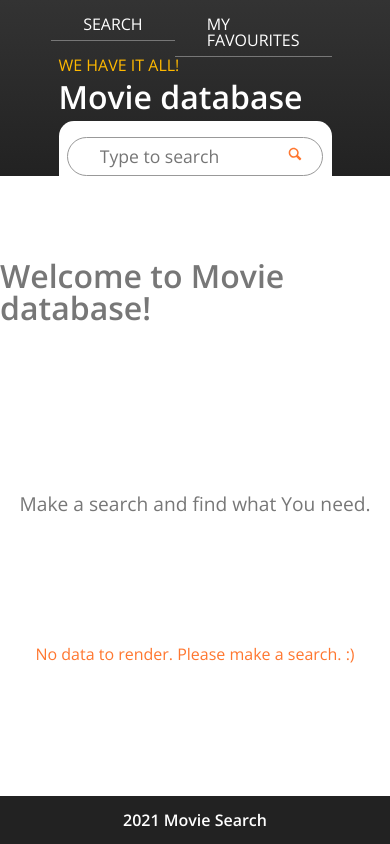
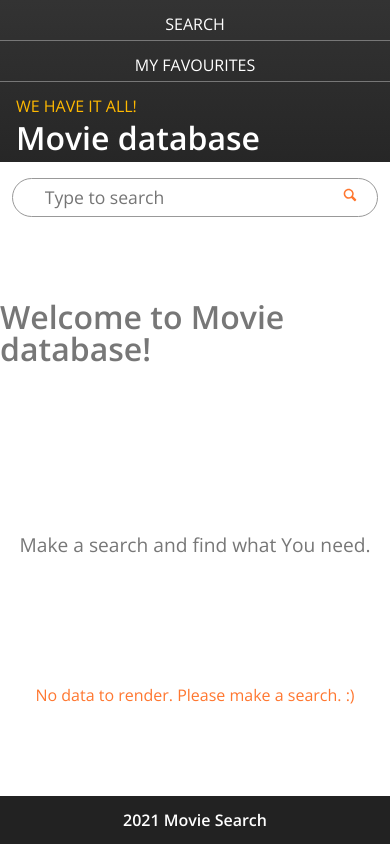
Before and after one commit to Toncheck/movier-app, a Vue app: page /home in a window 390 px wide. Built offline with nearby package versions, Linux system fonts and the light colour scheme.

Commit message:
add additional media queries

```diff
--- a/src/assets/_mixins.scss
+++ b/src/assets/_mixins.scss
@@ -21,6 +21,13 @@ ORDER: Base . typography > general layout + grid > page layout > components
 /* Media queries rade tako da se primjenjuje zadnji napisani za ostvareni uvjet. Npr. ako je trenutna vrijednost dobivena od browsera width = 750 px, biti će ispunjen uvjet media query za tab-land  i za tab-port no primjenit će se samo za tab port jer je on zadnji napisan u skripti. S time se postiglo da radi baš kako treba . Ovdje je napisano po tom redoslijedu kako bi se uvijek moglo osvrnuti na redoslijed prilikom pisanja koda tamo gdje se pozivaju mixini za definirane media queryje*/
 
 @mixin respond($breakpoint) {
+  //witdh > 400px
+  @if $breakpoint == phone-small {
+    @media only screen and (min-width: $bp-phone-small) {
+      @content;
+    } //600px/16px=37.5em
+  }
+
   //witdh > 600px
   @if $breakpoint == phone {
     @media only screen and (min-width: $bp-phone) {
--- a/src/assets/_variables.scss
+++ b/src/assets/_variables.scss
@@ -45,3 +45,4 @@ $bp-big-desktop: 112.5em; //1800/16=112.5em
 $bp-tab-land: 75em; //1200/16=75em
 $bp-tab-port: 56.25em; //900/16=56.25em
 $bp-phone: 37.5em; //600/16=37.5em
+$bp-phone-small: 25em; //400/16=25em
--- a/src/components/content/ContentFilter.vue
+++ b/src/components/content/ContentFilter.vue
@@ -90,6 +90,12 @@ export default {
     align-items: center;
     flex-wrap: wrap;
 
+    /* @include respond(phone) {
+      flex-direction: row;
+      padding-left: 0;
+      align-items: center;
+    }
+ */
     //Zašto mi ovo ne radi ovaj selektor?
     /* &:not(:last-child) {
       margin-right: 0.5rem;
@@ -103,6 +109,7 @@ export default {
     display: flex;
     cursor: pointer;
     /* position: relative; */
+    min-width: 9%;
   }
 
   &__checkbox {
--- a/src/components/content/ContentsItem.vue
+++ b/src/components/content/ContentsItem.vue
@@ -22,7 +22,6 @@
         @click="saveDetailsAboutRecord"
         >Full synopsis<span>&gt;</span></router-link
       >
-      <p>{{ id }}</p>
     </div>
   </li>
 </template>
@@ -107,10 +106,16 @@ export default {
 .item {
   display: flex;
   /* flex: 0 0 90%; */
-  padding: 2rem 0;
+  padding-top: 1rem;
   border-top: 1px solid var(--color-grey-dark-3);
   justify-content: flex-start;
   align-items: center;
+  flex-direction: column;
+
+  @include respond(tab-port) {
+    flex-direction: row;
+    padding: 2rem 0;
+  }
 
   &__data :not(:first-child) {
     margin-top: 0.5rem;
@@ -118,13 +123,23 @@ export default {
 
   &__left-box {
     min-width: 15rem;
+    margin-bottom: 1rem;
+    text-align: center;
+
+    @include respond(tab-port) {
+      min-width: 15rem;
+    }
+
+    @include respond(tab-port) {
+      margin-bottom: 0;
+    }
   }
 
   &__photo {
-    width: 13rem;
+    width: 70%;
     height: auto;
+    object-fit: cover;
     border-radius: 15px;
-    margin-right: 1rem;
   }
 
   &__popularity {
--- a/src/components/layout/TheHeader.vue
+++ b/src/components/layout/TheHeader.vue
@@ -57,7 +57,15 @@ export default {
     var(--color-grey-dark-1),
     var(--color-black-dark-3)
   );
-  padding: 0 15%;
+  padding: 0 0;
+
+  @include respond(phone-small) {
+    padding: 0 5%;
+  }
+
+  @include respond(phone) {
+    padding: 0 15%;
+  }
   /* flex-wrap: wrap; */
 
   /* & > * {
@@ -70,23 +78,74 @@ export default {
 
 .user-nav {
   /* background-color: chartreuse; */
-  align-self: flex-end;
+  align-self: center;
+  min-width: 100%;
+  margin-bottom: 1rem;
   /* font-size: 1.2rem; */
+
+  @include respond(tab-port) {
+    align-self: flex-end;
+    margin-bottom: 0;
+    min-width: 0;
+  }
 
   &__list {
     display: flex;
     list-style: none;
     /* text-align: center; */
+    justify-content: center;
+    min-width: 100%;
+    flex-direction: column;
+
+    @include respond(phone-small) {
+      flex-direction: row;
+    }
+
+    :first-child {
+      min-width: 40%;
+
+      @include respond(tab-port) {
+        min-width: 0;
+      }
+    }
+
+    &:last-child {
+      min-width: 60%;
+
+      @include respond(tab-port) {
+        min-width: 0;
+      }
+    }
+
+    @include respond(tab-port) {
+      justify-content: flex-start;
+    }
   }
 
   &__item {
     padding-top: 0.5rem;
+    text-align: center;
+    min-width: 50%;
+    border-bottom: 1px solid var(--color-grey-dark-2);
+
+    @include respond(tab-port) {
+      min-width: 0;
+      border-bottom: 0;
+    }
+  }
+
+  &__link:hover .user-nav__item {
+    background-color: red;
   }
 
   &__link {
     display: inline-block;
     padding: 0.5rem 2rem;
-    border-bottom: 1px solid var(--color-grey-dark-2);
+    border-bottom: 0;
+
+    @include respond(tab-port) {
+      border-bottom: 1px solid var(--color-grey-dark-2);
+    }
 
     &:link,
     &:visited {
@@ -98,7 +157,9 @@ export default {
     }
 
     &:hover {
-      border-bottom: 1px solid var(--color-secondary-dark);
+      @include respond(tab-port) {
+        border-bottom: 1px solid var(--color-secondary-dark);
+      }
     }
   }
 }
@@ -107,6 +168,11 @@ export default {
 //HEADER TEXT
 
 .header-text {
+  padding-left: 1rem;
+  @include respond(phone-small) {
+    padding-left: 0;
+  }
+
   :last-child {
     margin: 0.5rem 0;
   }
@@ -126,7 +192,10 @@ export default {
 
 .search-box {
   background-color: var(--color-white);
-  border-radius: 15px 15px 0 0;
   padding-top: 1rem;
+
+  @include respond(phone-small) {
+    border-radius: 15px 15px 0 0;
+  }
 }
 </style>
--- a/src/pages/Home.vue
+++ b/src/pages/Home.vue
@@ -73,9 +73,13 @@ export default {
   &__list {
     list-style: none;
     margin: auto;
-    margin-top: 1rem;
-    padding-top: 1rem;
+
     max-width: 70%;
+
+    @include respond(tab-port) {
+      margin-top: 1rem;
+      padding-top: 1rem;
+    }
   }
 
   &__no-content {
--- a/src/pages/movies/Details.vue
+++ b/src/pages/movies/Details.vue
@@ -194,11 +194,15 @@ export default {
 .details {
   display: flex;
   flex-direction: column;
-  max-width: 70%;
+  max-width: 85%;
   margin: 0 auto;
   margin-top: 2rem;
   margin-bottom: 2rem;
   align-items: center;
+
+  @include respond(phone-small) {
+    max-width: 70%;
+  }
 
   @include respond(tab-port) {
     flex-direction: row;
@@ -218,13 +222,21 @@ export default {
 
   &__photo-box {
     align-self: center;
-    width: 80%;
+    width: 100%;
     height: auto;
     margin-bottom: 1rem;
 
+    @include respond(phone-small) {
+      width: 80%;
+    }
+
+    @include respond(phone) {
+      width: 55%;
+    }
+
     /*  >900 */
     @include respond(tab-port) {
-      width: 50%;
+      width: 55%;
       height: auto;
     }
   }
@@ -233,11 +245,12 @@ export default {
     width: 100%;
     height: 100%;
     object-fit: cover;
+    border-radius: 15px;
 
     @include respond(tab-port) {
       width: 100%;
       height: 100%;
-      object-fit: cover;
+      /* object-fit: cover; */
     }
   }
 
@@ -252,11 +265,16 @@ export default {
     align-items: flex-start;
     margin-bottom: 2rem;
     align-self: center;
-    min-width: 80%;
+    min-width: 100%;
+
+    @include respond(phone-small) {
+      min-width: 80%;
+    }
 
     @include respond(tab-port) {
       max-width: 80%;
       min-width: 0;
+      align-self: flex-start;
     }
 
     &--small-box {
@@ -302,8 +320,11 @@ export default {
     }
   }
   &__summary {
-    max-width: 80%;
     padding-bottom: 1rem;
+
+    @include respond(phone-small) {
+      max-width: 80%;
+    }
 
     @include respond(tab-port) {
       margin-bottom: 3rem;
```
